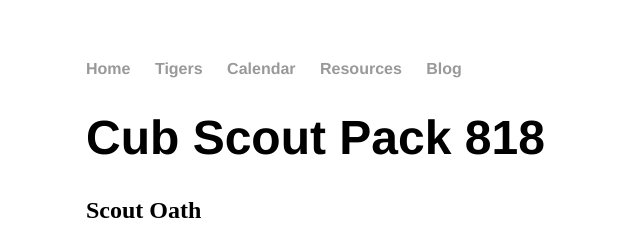
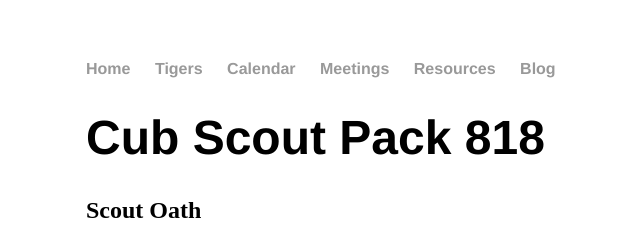
Before and after one commit to clare-pack818/clare-pack818.github.io, a Jekyll site: the page built from index.html, in a window 1280 px wide. Shown: the top 252 px of the page, without its empty margins (106-746 px from the left). Built offline with Jekyll 4.4.1, drawn with Linux system fonts in a browser that asks for light colours.

Commit message:
Update default.html

```diff
--- a/_layouts/default.html
+++ b/_layouts/default.html
@@ -11,6 +11,7 @@
         		<li><a href="/">Home</a></li>
 	        	<li><a href="/tigers">Tigers</a></li>
 			<li><a href="/calendar">Calendar</a></li>
+			<li><a href="/meeting">Meetings</a></li>
 			<li><a href="/resources">Resources</a></li>
         		<li><a href="/blog">Blog</a></li>
     		</ul>
```
